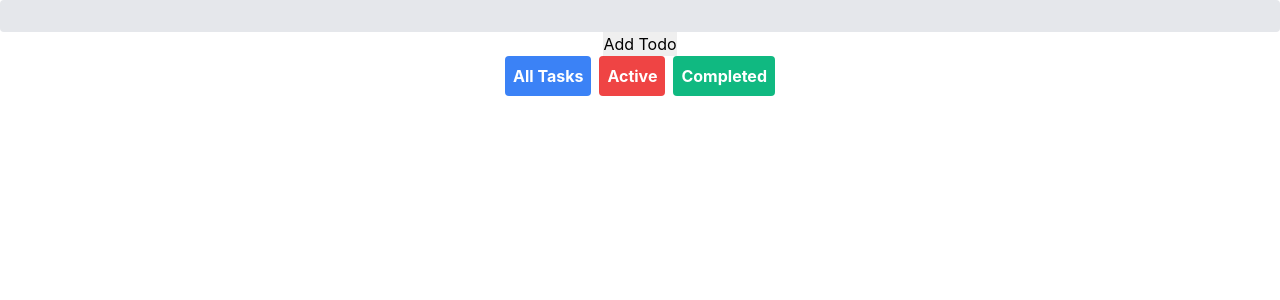
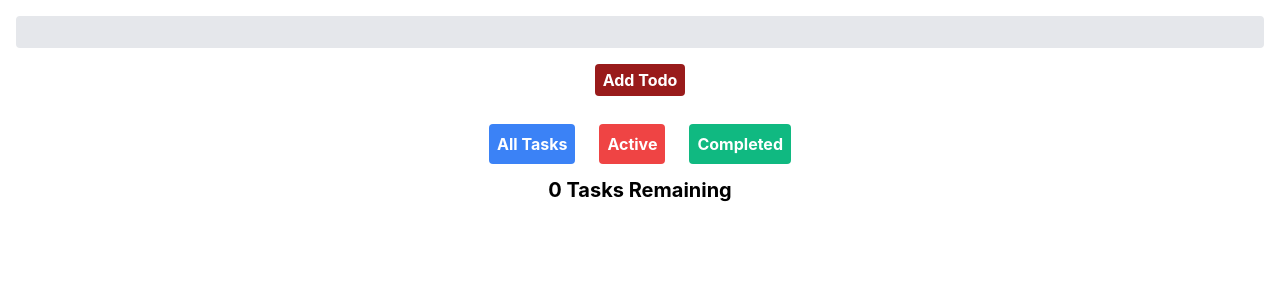
Before and after one commit to vivek-p-a/TodoList, a React (Create React App) app: page / in a window 1280 px wide. Shown: the top 300 px of the page. Built offline with nearby package versions, Linux system fonts and the light colour scheme.

Commit message:
First Complete Version

```diff
--- a/src/App.js
+++ b/src/App.js
@@ -9,6 +9,11 @@ function App() {
   const handleSubmit = (e) => {
     const { todoItem } = e.target.elements;
     let todoTask = todoItem.value;
+    if (todoTask === "") {
+        alert("Can't add Empty Todo")
+        e.preventDefault();
+        return
+    }
 // tempObject[0] - Task, tempObject[1] = Active Status
     let tempObject = [todoTask, false];
     setTodos([...todos, tempObject]);
@@ -65,13 +70,13 @@ function App() {
   const activeHandler = () => {
     let newButtonState = [...buttonStates]
     newButtonState[1] = true
-    setButtonStates([false,newButtonState, false])
+    setButtonStates([false, false,newButtonState])
 }
 
 const completedHandler = () => {
     let newButtonState = [...buttonStates]
     newButtonState[2] = true
-    setButtonStates([false,false,newButtonState])
+    setButtonStates([false,newButtonState,false])
 }
  const editItem = (e) =>{
     const { todoItem } = e.target.elements;
@@ -93,14 +98,15 @@ const completedHandler = () => {
   }, [todos]);
 
   return (
-    <div className="App">
+    <div className="App p-4">
       <form onSubmit={editingState?editItem:handleSubmit}>
         <input type="text" className="bg-gray-200 appearance-none border-2 border-gray-200 rounded w-full py-1 px-4 text-gray-700 leading-tight focus:outline-none focus:bg-white focus:border-purple-500" id="todoItem" defaultValue={editingState?todos[idOfTodoToBeEdited][0]:""}   />
-        <input type="submit" value={editingState?"Update Todo":"Add Todo"}/>
+        <input type="submit" className="my-4 bg-red-800 hover:bg-blue-700 text-white font-bold py-1 px-2 rounded" value={editingState?"Update Todo":"Add Todo"}/>
       </form>
-      <button className="bg-blue-500 hover:bg-blue-700 text-white font-bold py-2 px-2 rounded mx-1" onClick = {toggleHandler}> All Tasks </button>
-      <button className="bg-red-500 hover:bg-blue-700 text-white font-bold py-2 px-2 rounded mx-1" onClick = {activeHandler}> Active </button>
-      <button className="bg-green-500 hover:bg-blue-700 text-white font-bold py-2 px-2 rounded mx-1" onClick = {completedHandler}> Completed </button>
+      <button className="bg-blue-500 hover:bg-blue-700 text-white font-bold py-2 px-2 rounded m-3" onClick = {toggleHandler}> All Tasks </button>
+      <button className="bg-red-500 hover:bg-blue-700 text-white font-bold py-2 px-2 rounded m-3" onClick = {activeHandler}> Active </button>
+      <button className="bg-green-500 hover:bg-blue-700 text-white font-bold py-2 px-2 rounded m-3" onClick = {completedHandler}> Completed </button>
+      <h1 className="text-xl font-bold">{CompletedTodos.length} Tasks Remaining</h1>
       {buttonStates[0] && showAllJSX}
       {buttonStates[1] && activeTodosJSX}
       {buttonStates[2] && CompletedTodosJSX}
--- a/src/TodoItem.js
+++ b/src/TodoItem.js
@@ -1,6 +1,6 @@
 const TodoItem = (props) => {
     return (
-      <div className="border-2 border-indigo-600 flex justify-between">
+      <div className="flex justify-between my-3">
         <span>
           <input
             type="checkbox"
@@ -10,7 +10,7 @@ const TodoItem = (props) => {
           {props.todoItem}
         </span>
         <span>
-        <button className="bg-red-500 hover:bg-blue-700 text-white font-bold py-2 px-2 rounded mx-1" onClick={() => props.editHandler(props.deleteIndex)}>
+        <button className="bg-red-500 hover:bg-blue-700 text-white font-bold py-1 px-2 rounded mx-1" onClick={() => props.editHandler(props.deleteIndex)}>
             Edit
         </button>
         <button
```
